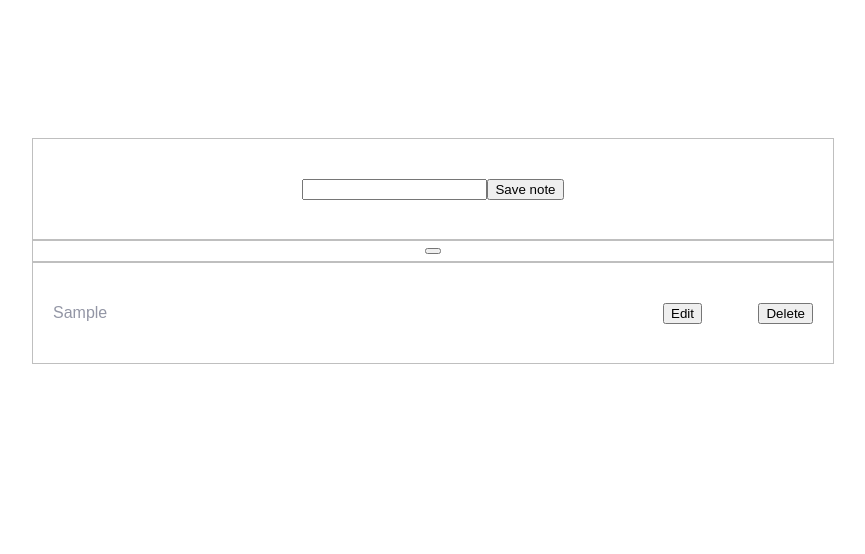
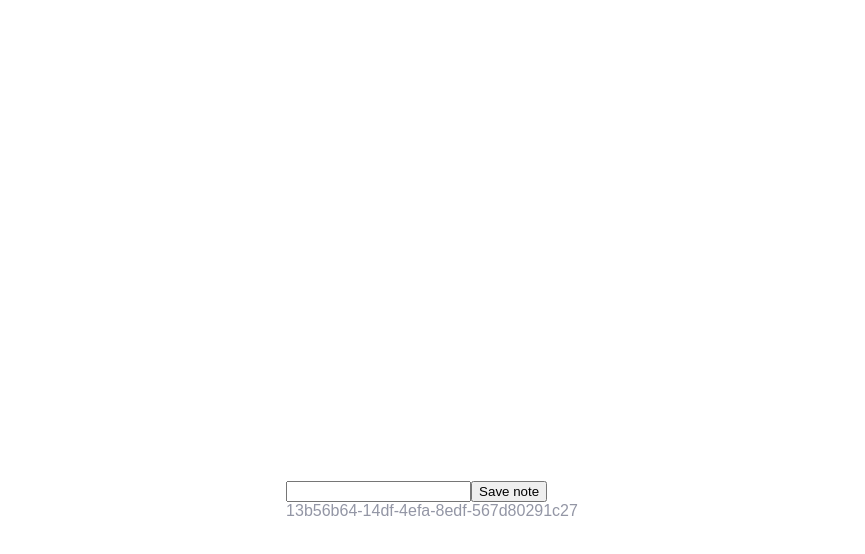
Before and after one commit to JMSBRN/text-editor-for-notes-with-tags, a React (Create React App) app: page / in a window 1280 px wide. Both pictures are taken after typing "Sample" into the empty fields and a click on the button "Save note". Shown: the top 554 px of the page, without its empty margins (208-1073 px from the left). Built offline with nearby package versions, Linux system fonts and the light colour scheme.

Commit message:
fix: restart  all logic, created custom hook

```diff
--- a/src/App.tsx
+++ b/src/App.tsx
@@ -1,15 +1,11 @@
 import React from 'react';
 import AppStyle from './styles/AppStyle.ts';
-import NoteEditor from './components/note-editor/NoteEditor.tsx';
-import NoteList from './components/note-list/NoteList.tsx';
-import TagList from './components/tag-list/TagList.tsx';
+import NoteEdotorHook from './components/note-editor/NoteEditorHook.tsx';
 
 function App() {
   return (
     <AppStyle>
-      <NoteEditor />
-      <TagList />
-      <NoteList />
+      <NoteEdotorHook />
     </AppStyle>
   );
 }
--- /dev/null
+++ b/src/components/content-text/ContentText.tsx
@@ -0,0 +1,23 @@
+import React from 'react';
+import { HighlightedElement } from '../../features/notes/interfaces.ts';
+
+export function ContnetText({
+  highlightElements,
+}: {
+  highlightElements: HighlightedElement[];
+}) {
+  return (
+    <div>
+      {highlightElements.map((el) =>
+        el.isHighlighted ? (
+          <span key={el.text} style={{ backgroundColor: 'yellow' }}>
+            {el.text}
+          </span>
+        ) : (
+          <span key={el.text}>{el.text}</span>
+        )
+      )}
+    </div>
+  );
+}
+export default ContnetText;
--- /dev/null
+++ b/src/components/note-editor/NoteEditorHook.tsx
@@ -0,0 +1,69 @@
+import React, { useEffect, useState } from 'react';
+import useHighlightTextAfterHash from '../../hooks/useHighlightTextAfterHash.ts';
+import generateUniqueId, {
+  getSymbolsAfterHashAnStopedAfterPoint,
+} from '../../features/notes/utilsForNotes.ts';
+import Tags from '../tag-list/Tags.tsx';
+import { HighlightedElement } from '../../features/notes/interfaces.ts';
+import { useAppDispatch, useAppSelector } from '../../hooks/storeHooks.ts';
+import { addNote, selectNotes } from '../../features/notes/notesSlice.ts';
+import Notes from '../note-list/Notes.tsx';
+
+function NoteEditorHook() {
+  const { handleInputChange, inputText, highlightText } =
+    useHighlightTextAfterHash();
+  const [inputValue, setInputValue] = useState<string>('');
+  const [tag, setTag] = useState<string>('');
+  const { notes } = useAppSelector(selectNotes);
+  const dispatch = useAppDispatch();
+  const [highlightElements, setHighlightElements] = useState<
+    HighlightedElement[]
+  >([]);
+  useEffect(() => {
+    setInputValue(inputText);
+  }, [inputText]);
+
+  const handleInputvalue = (e: React.ChangeEvent<HTMLInputElement>) => {
+    handleInputChange(e);
+    const { value } = e.target;
+    const symbols = getSymbolsAfterHashAnStopedAfterPoint(value);
+    setHighlightElements(highlightText());
+    symbols.forEach((symbol) => {
+      if (symbol) {
+        if (symbol !== '#') {
+          setTag(symbol);
+        }
+      }
+    });
+  };
+  const handleCreateNote = () => {
+    const uniqId = generateUniqueId();
+    dispatch(
+      addNote({
+        id: uniqId,
+        content: highlightElements,
+        tag,
+        isEdit: false,
+        hidden: false,
+      })
+    );
+    setInputValue('');
+    setTag('');
+  };
+
+  return (
+    <div>
+      <div className="tag">{tag}</div>
+      <input type="text" value={inputValue} onChange={handleInputvalue} />
+      <button type="button" onClick={handleCreateNote}>
+        Save note
+      </button>
+      <div className="tags">
+        <Tags notes={notes} />
+      </div>
+      <Notes />
+    </div>
+  );
+}
+
+export default NoteEditorHook;
--- /dev/null
+++ b/src/components/note-list/Notes.tsx
@@ -0,0 +1,24 @@
+import React from 'react';
+import { useAppSelector } from '../../hooks/storeHooks.ts';
+import { selectNotes } from '../../features/notes/notesSlice.ts';
+import ContnetText from '../content-text/ContentText.tsx';
+
+function Notes() {
+  const { notes } = useAppSelector(selectNotes);
+  return (
+    <div className="notes">
+      {notes.map((note) => (
+        <div key={note.id}>
+          {!note.hidden && (
+            <div key={note.id} className="">
+              <div className="id">{note.id}</div>
+              <ContnetText highlightElements={note.content} />
+            </div>
+          )}
+        </div>
+      ))}
+    </div>
+  );
+}
+
+export default Notes;
--- a/src/components/tag-list/TagList.tsx
+++ b/src/components/tag-list/TagList.tsx
@@ -1,4 +1,4 @@
-import React, { useState } from 'react';
+import React from 'react';
 import TagListStyled from './TagListStyle.ts';
 import { useAppDispatch, useAppSelector } from '../../hooks/storeHooks.ts';
 import { editNote, selectNotes } from '../../features/notes/notesSlice.ts';
--- /dev/null
+++ b/src/components/tag-list/Tags.tsx
@@ -0,0 +1,36 @@
+import React from 'react';
+import { cutSymbolIfExist } from '../../features/notes/utilsForNotes.ts';
+import { NoteHook } from '../../features/notes/interfaces.ts';
+import { editNote } from '../../features/notes/notesSlice.ts';
+import { useAppDispatch } from '../../hooks/storeHooks.ts';
+
+function Tags({ notes }: { notes: NoteHook[] }) {
+  const dispatch = useAppDispatch();
+  const handleFilterTags = (
+    e: React.MouseEvent<HTMLButtonElement, MouseEvent>,
+    note: NoteHook
+  ) => {
+    const { id, hidden } = note;
+    if (e.currentTarget.id !== id) {
+      dispatch(editNote({ ...note, hidden: !hidden }));
+    }
+  };
+  return (
+    <div className="tags" style={{ display: 'flex' }}>
+      {notes
+        .filter((el) => el.tag !== '')
+        .map((el) => (
+          <button
+            type="button"
+            key={el.content + el.id}
+            style={el.hidden ? { backgroundColor: 'white' } : undefined}
+            onClick={(e) => handleFilterTags(e, el)}
+          >
+            {cutSymbolIfExist(el.tag, '#')}
+          </button>
+        ))}
+    </div>
+  );
+}
+
+export default Tags;
--- a/src/features/notes/notesSlice.ts
+++ b/src/features/notes/notesSlice.ts
@@ -1,9 +1,9 @@
 import { PayloadAction, createSlice } from '@reduxjs/toolkit';
-import { Note, NoteTag } from './interfaces.ts';
+import { NoteHook, NoteTag } from './interfaces.ts';
 import { RootState } from '../../store/store.ts';
 
 interface InitialNotesState {
-  notes: Note[];
+  notes: NoteHook[];
   tag: NoteTag;
 }
 const initialState: InitialNotesState = {
@@ -22,17 +22,17 @@ const notesSlice = createSlice({
       const s = state;
       s.tag.text = action.payload;
     },
-    addNote: (state, action: PayloadAction<Note>) => {
+    addNote: (state, action: PayloadAction<NoteHook>) => {
       state.notes.push(action.payload);
     },
-    setisEditMode: (state, action: PayloadAction<Note>) => {
+    setisEditMode: (state, action: PayloadAction<NoteHook>) => {
       const { id, isEdit } = action.payload;
       const note = state.notes.find((n) => n.id === id);
       if (note) {
         note.isEdit = !isEdit;
       }
     },
-    editNote: (state, action: PayloadAction<Note>) => {
+    editNote: (state, action: PayloadAction<NoteHook>) => {
       const { id, content, tag, hidden } = action.payload;
       const note = state.notes.find((n) => n.id === id);
       if (note) {
--- a/src/features/notes/utilsForNotes.ts
+++ b/src/features/notes/utilsForNotes.ts
@@ -41,3 +41,12 @@ export const setTextForTag = (content: string) => {
   }
   return '';
 };
+
+export const getSymbolsAfterHashAnStopedAfterPoint = (
+  inputString: string
+): string[] => {
+  const regex = /#([^.]*)/g;
+  const matches = inputString.match(regex);
+
+  return matches ? matches.map((match) => match.substring(1)) : [];
+};
--- /dev/null
+++ b/src/hooks/useHighlightTextAfterHash.ts
@@ -0,0 +1,43 @@
+import { useState } from 'react';
+import { HighlightedElement } from '../features/notes/interfaces.ts';
+
+const useHighlightTextAfterHash = () => {
+  const [inputText, setInputText] = useState('');
+
+  const highlightText = (): HighlightedElement[] => {
+    const regex = /#[^.]*\./g;
+    const highlightedElements: HighlightedElement[] = [];
+
+    let remainingText = inputText;
+    let match;
+    // eslint-disable-next-line no-cond-assign
+    while ((match = regex.exec(inputText)) !== null) {
+      const matchIndex = match.index;
+      const matchText = match[0];
+
+      const textBeforeHash = remainingText.substring(0, matchIndex);
+      const textAfterHashAndDot = matchText;
+      remainingText = remainingText.substring(matchIndex + matchText.length);
+
+      highlightedElements.push({ isHighlighted: false, text: textBeforeHash });
+      highlightedElements.push({
+        isHighlighted: true,
+        text: textAfterHashAndDot,
+      });
+    }
+
+    if (remainingText.length > 0) {
+      highlightedElements.push({ isHighlighted: false, text: remainingText });
+    }
+
+    return highlightedElements;
+  };
+
+  const handleInputChange = (e: React.ChangeEvent<HTMLInputElement>) => {
+    setInputText(e.target.value);
+  };
+
+  return { inputText, handleInputChange, highlightText };
+};
+
+export default useHighlightTextAfterHash;
```
Also changed, not shown: src/features/notes/interfaces.ts (+13 -0 lines).
